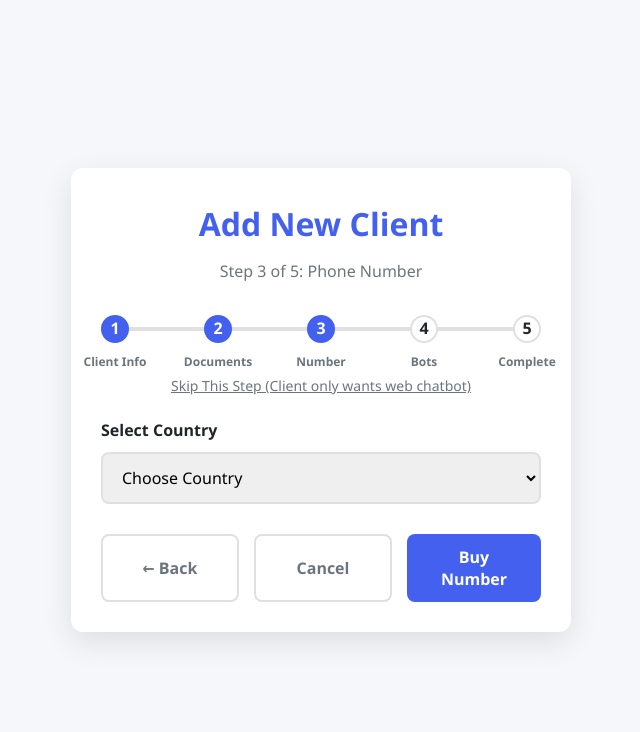
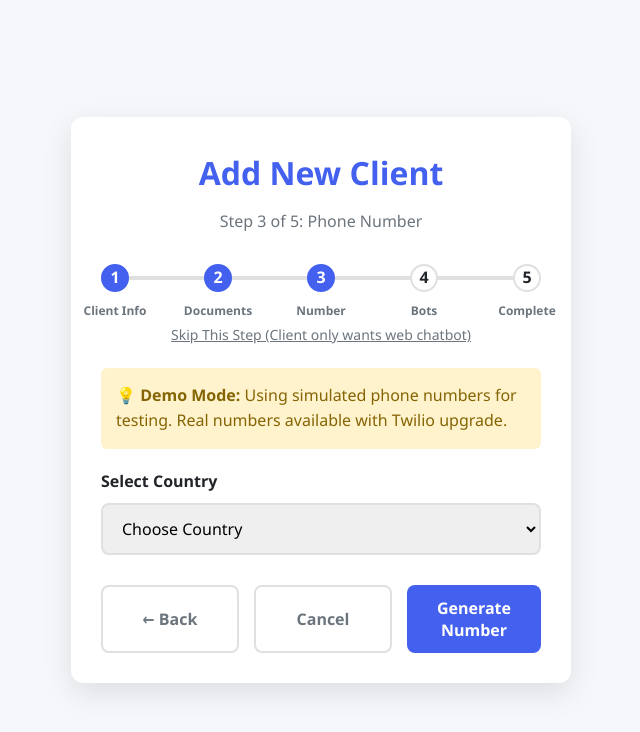
Before and after one commit to PrasadKumar2024/Botcore, a FastAPI app: template templates/buy_number.html in a window 1280 px wide. Shown: the top 732 px of the page, without its empty margins (319-959 px from the left). Run offline with FastAPI, Linux system fonts and the light colour scheme; the template is opened without the code that fills it, so the values that code supplies are empty.

Commit message:
Update buy_number.html

```diff
--- a/templates/buy_number.html
+++ b/templates/buy_number.html
@@ -3,7 +3,7 @@
 <head>
     <meta charset="UTF-8">
     <meta name="viewport" content="width=device-width, initial-scale=1.0">
-    <title>Buy Phone Number - OwnBot</title>
+    <title>Get Phone Number - OwnBot</title>
     <style>
         :root {
             --primary: #4361ee;
@@ -233,26 +233,12 @@
             font-weight: 600;
         }
 
-        .number-status {
-            display: none;
-            margin: 20px 0;
-            padding: 15px;
-            border-radius: 8px;
-        }
-
-        .real-number-info {
-            background: #d4edda;
-            color: #155724;
-            padding: 15px;
-            border-radius: 6px;
-            display: none;
-        }
-
-        .simulated-number-info {
+        .demo-notice {
             background: #fff3cd;
             color: #856404;
             padding: 15px;
             border-radius: 6px;
+            margin: 20px 0;
             display: none;
         }
 
@@ -328,6 +314,10 @@
             </button>
         </div>
 
+        <div class="demo-notice" id="demoNotice">
+            <strong>💡 Demo Mode:</strong> Using simulated phone numbers for testing. Real numbers available with Twilio upgrade.
+        </div>
+
         <div class="form-group">
             <label for="country_code">Select Country</label>
             <select id="country_code" name="country_code" required>
@@ -347,27 +337,12 @@
 
         <div class="loading" id="loadingSection">
             <div class="spinner"></div>
-            <p>Buying phone number from Twilio...</p>
+            <p>Generating phone number...</p>
         </div>
 
         <div class="number-display" id="numberDisplay">
             <div class="number" id="purchasedNumber">+1 234 567 8900</div>
-            <div class="status">✅ Number purchased successfully!</div>
-        </div>
-
-        <div class="number-status" id="numberStatus">
-            <div class="real-number-info" id="realNumberInfo">
-                <h4 style="margin: 0 0 10px 0;">✅ Real Twilio Number Purchased</h4>
-                <p style="margin: 0; font-size: 14px;">
-                    This is a real, working phone number from Twilio. You can use it for SMS, WhatsApp, and voice calls.
-                </p>
-            </div>
-            <div class="simulated-number-info" id="simulatedNumberInfo">
-                <h4 style="margin: 0 0 10px 0;">⚠️ Demo Number (Simulated)</h4>
-                <p style="margin: 0; font-size: 14px;">
-                    This is a simulated number for testing. To get real numbers, configure Twilio credentials.
-                </p>
-            </div>
+            <div class="status">✅ Demo number generated successfully!</div>
         </div>
 
         <div class="btn-group">
@@ -377,8 +352,8 @@
             <button type="button" class="btn btn-secondary" onclick="cancelSetup()">
                 Cancel
             </button>
-            <button type="button" class="btn btn-primary" id="buyBtn" onclick="buyPhoneNumber()">
-                Buy Number
+            <button type="button" class="btn btn-primary" id="buyBtn" onclick="generatePhoneNumber()">
+                Generate Number
             </button>
             <button type="button" class="btn btn-success" id="nextBtn" onclick="goToNextStep()" style="display: none;">
                 Next →
@@ -389,7 +364,12 @@
     <script>
         let purchasedNumber = null;
 
-        function buyPhoneNumber() {
+        // Show demo notice on page load
+        document.addEventListener('DOMContentLoaded', function() {
+            document.getElementById('demoNotice').style.display = 'block';
+        });
+
+        function generatePhoneNumber() {
             const countryCode = document.getElementById('country_code').value;
 
             if (!countryCode) {
@@ -401,63 +381,61 @@
             document.getElementById('loadingSection').style.display = 'block';
             document.getElementById('buyBtn').disabled = true;
 
-            // Make REAL API call to buy number
-            fetch('/api/numbers/buy', {
-                method: 'POST',
-                headers: {
-                    'Content-Type': 'application/json',
-                }
-            })
-            .then(response => response.json())
-            .then(data => {
-                // Hide loading
+            // Generate simulated phone number based on country
+            setTimeout(() => {
+                const countryFormats = {
+                    'US': () => `+1 (${Math.floor(Math.random() * 900) + 100}) ${Math.floor(Math.random() * 900) + 100}-${Math.floor(Math.random() * 9000) + 1000}`,
+                    'GB': () => `+44 ${Math.floor(Math.random() * 9000) + 1000} ${Math.floor(Math.random() * 900000) + 100000}`,
+                    'IN': () => `+91 ${Math.floor(Math.random() * 90000) + 10000} ${Math.floor(Math.random() * 90000) + 10000}`,
+                    'CA': () => `+1 (${Math.floor(Math.random() * 900) + 100}) ${Math.floor(Math.random() * 900) + 100}-${Math.floor(Math.random() * 9000) + 1000}`,
+                    'AU': () => `+61 ${Math.floor(Math.random() * 9) + 1} ${Math.floor(Math.random() * 9000) + 1000} ${Math.floor(Math.random() * 9000) + 1000}`,
+                    'DE': () => `+49 ${Math.floor(Math.random() * 9000) + 1000} ${Math.floor(Math.random() * 9000000) + 1000000}`,
+                    'FR': () => `+33 ${Math.floor(Math.random() * 9) + 1} ${Math.floor(Math.random() * 90) + 10} ${Math.floor(Math.random() * 90) + 10} ${Math.floor(Math.random() * 90) + 10} ${Math.floor(Math.random() * 90) + 10}`,
+                    'SG': () => `+65 ${Math.floor(Math.random() * 9000) + 1000} ${Math.floor(Math.random() * 9000) + 1000}`,
+                    'AE': () => `+971 ${Math.floor(Math.random() * 90) + 10} ${Math.floor(Math.random() * 900) + 100} ${Math.floor(Math.random() * 9000) + 1000}`,
+                    'SA': () => `+966 ${Math.floor(Math.random() * 90) + 10} ${Math.floor(Math.random() * 900) + 100} ${Math.floor(Math.random() * 9000) + 1000}`
+                };
+
+                const formatFunction = countryFormats[countryCode] || countryFormats['US'];
+                purchasedNumber = formatFunction();
+
+                // Hide loading, show number
                 document.getElementById('loadingSection').style.display = 'none';
+                document.getElementById('purchasedNumber').textContent = purchasedNumber;
+                document.getElementById('numberDisplay').style.display = 'block';
 
-                if (data.status === 'success') {
-                    purchasedNumber = data.phone_number;
+                // Update buttons
+                document.getElementById('buyBtn').style.display = 'none';
+                document.getElementById('nextBtn').style.display = 'block';
 
-                    // Display number
-                    document.getElementById('purchasedNumber').textContent = purchasedNumber;
-                    document.getElementById('numberDisplay').style.display = 'block';
-
-                    // Show real/simulated status
-                    document.getElementById('numberStatus').style.display = 'block';
-                    if (data.is_real_number) {
-                        document.getElementById('realNumberInfo').style.display = 'block';
-                        document.getElementById('simulatedNumberInfo').style.display = 'none';
-                    } else {
-                        document.getElementById('realNumberInfo').style.display = 'none';
-                        document.getElementById('simulatedNumberInfo').style.display = 'block';
-                    }
-
-                    // Update buttons
-                    document.getElementById('buyBtn').style.display = 'none';
-                    document.getElementById('nextBtn').style.display = 'block';
-                } else {
-                    alert('Error: ' + data.message);
-                    document.getElementById('buyBtn').disabled = false;
-                }
-            })
-            .catch(error => {
-                console.error('Error:', error);
-                document.getElementById('loadingSection').style.display = 'none';
-                document.getElementById('buyBtn').disabled = false;
-                alert('Error buying number. Please try again.');
-            });
+            }, 1000); // Simulate 1 second processing
         }
 
         function skipNumberPurchase() {
-            if (confirm('Skip phone number purchase? Client will only be able to use web chatbot.')) {
+            if (confirm('Skip phone number? Client will only be able to use web chatbot.')) {
                 window.location.href = '/clients_bots';
             }
         }
 
         function goToNextStep() {
+            // Save the number to backend (optional for demo)
             if (purchasedNumber) {
-                window.location.href = '/clients_bots';
-            } else {
-                window.location.href = '/clients_bots';
+                fetch('/api/numbers/save', {
+                    method: 'POST',
+                    headers: {
+                        'Content-Type': 'application/json',
+                    },
+                    body: JSON.stringify({
+                        phone_number: purchasedNumber,
+                        country_code: document.getElementById('country_code').value,
+                        is_real_number: false
+                    })
+                }).catch(error => {
+                    console.error('Error saving number:', error);
+                });
             }
+
+            window.location.href = '/clients_bots';
         }
 
         function goBack() {
@@ -470,7 +448,7 @@
             }
         }
 
-        // Enable/disable buy button based on country selection
+        // Enable/disable generate button based on country selection
         document.getElementById('country_code').addEventListener('change', function() {
             document.getElementById('buyBtn').disabled = !this.value;
         });
```
